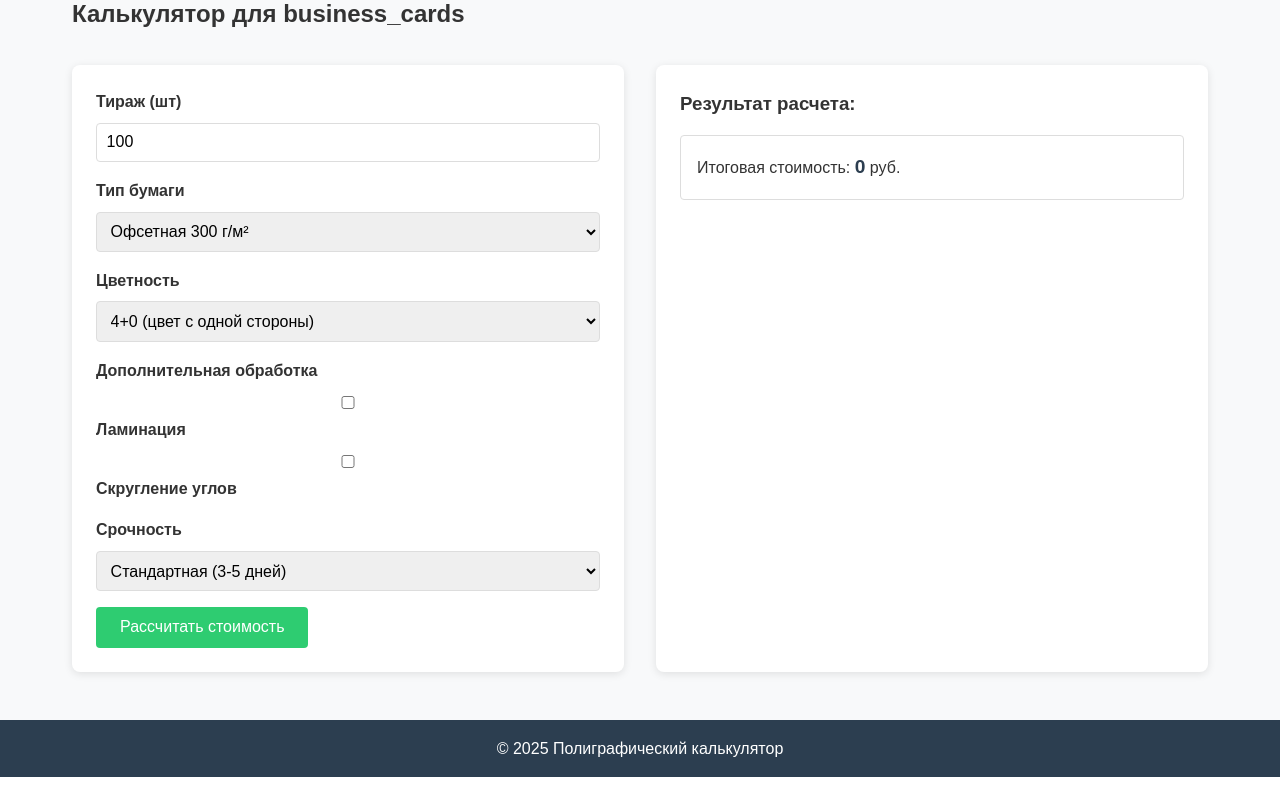
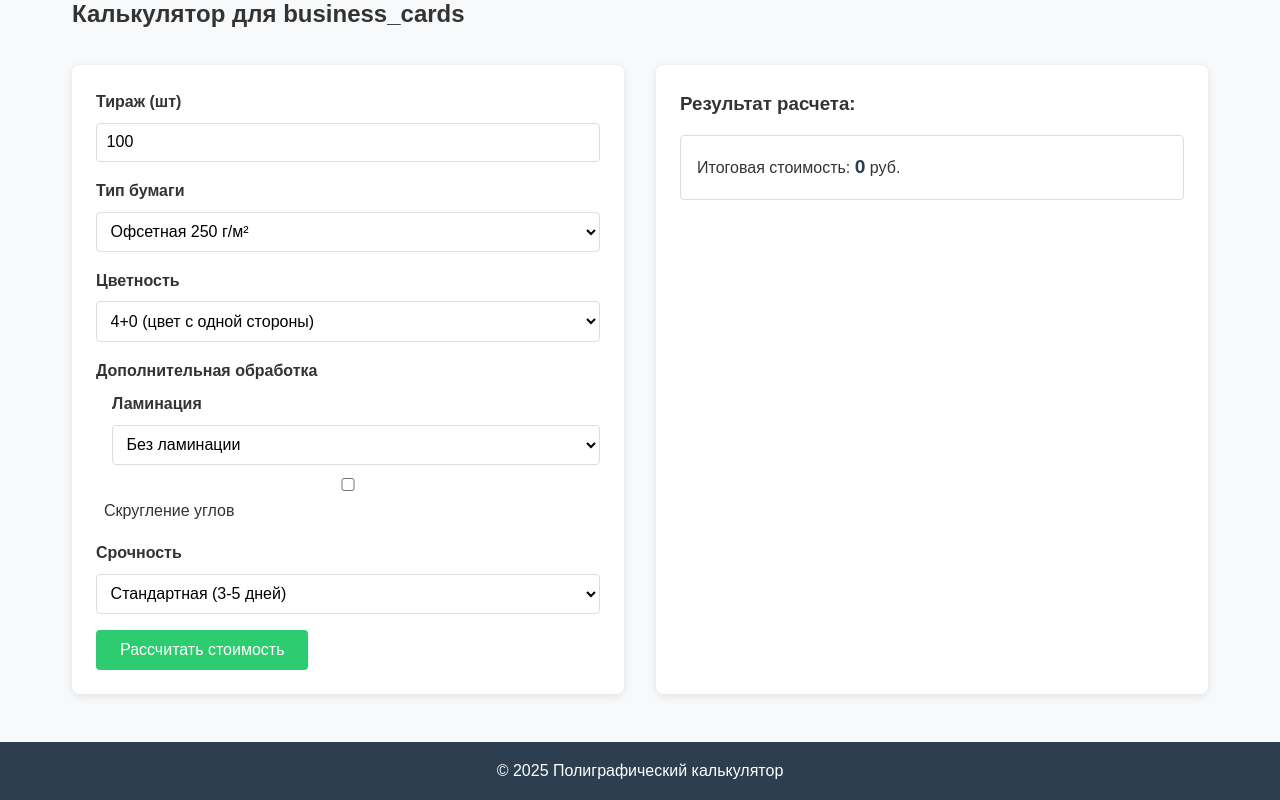
Before and after one commit to ninila-company/print_calc, a Flask app: page /calculator/business_cards in a window 1280 px wide. Shown: the part 154-954 px from the top of the page. Before the commit the page ends 931 px from the top, so only its background shows below. Run offline with Flask 3, Linux system fonts and the light colour scheme.

Commit message:
добавлены виды ламинации

```diff
--- a/app/static/css/main.css
+++ b/app/static/css/main.css
@@ -112,10 +112,22 @@ form {
     margin-bottom: 1rem;
 }
 
-label {
+/* Стили для дополнительной обработки */
+.form-group .form-group {
+    margin-left: 1rem;
+    margin-bottom: 0.5rem;
+}
+
+.form-group label {
     display: block;
     margin-bottom: 0.5rem;
     font-weight: bold;
+}
+
+.form-group input[type="checkbox"] + label {
+    display: inline;
+    font-weight: normal;
+    margin-left: 0.5rem;
 }
 
 input, select {
@@ -124,6 +136,15 @@ input, select {
     border: 1px solid #ddd;
     border-radius: 4px;
     font-size: 1rem;
+}
+
+select {
+    background-color: white;
+    cursor: pointer;
+}
+
+select:hover {
+    border-color: #bbb;
 }
 
 .btn {
--- a/app/static/js/main.js
+++ b/app/static/js/main.js
@@ -29,6 +29,7 @@ function generateForm(productType) {
                 <div class="form-group">
                     <label for="paper_type">Тип бумаги</label>
                     <select id="paper_type" name="paper_type">
+                        <option value="offset_250">Офсетная 250 г/м²</option>
                         <option value="offset_300">Офсетная 300 г/м²</option>
                         <option value="coated_300">Мелованная 300 г/м²</option>
                         <option value="premium_350">Премиум 350 г/м²</option>
@@ -45,9 +46,17 @@ function generateForm(productType) {
                 </div>
                 <div class="form-group">
                     <label>Дополнительная обработка</label>
-                    <div>
-                        <input type="checkbox" id="lamination" name="lamination">
+                    <div class="form-group">
                         <label for="lamination">Ламинация</label>
+                        <select id="lamination" name="lamination">
+                            <option value="">Без ламинации</option>
+                            <option value="gloss_1">Глянцевая с одной стороны</option>
+                            <option value="gloss_2">Глянцевая с двух сторон</option>
+                            <option value="matte_1">Матовая с одной стороны</option>
+                            <option value="matte_2">Матовая с двух сторон</option>
+                            <option value="soft_touch_1">Софт-тач с одной стороны</option>
+                            <option value="soft_touch_2">Софт-тач с двух сторон</option>
+                        </select>
                     </div>
                     <div>
                         <input type="checkbox" id="corners" name="corners">
```
Also changed, not shown: app/models/business_cards.py (+15 -3 lines), app/routes.py (+8 -4 lines), 1 other file.
